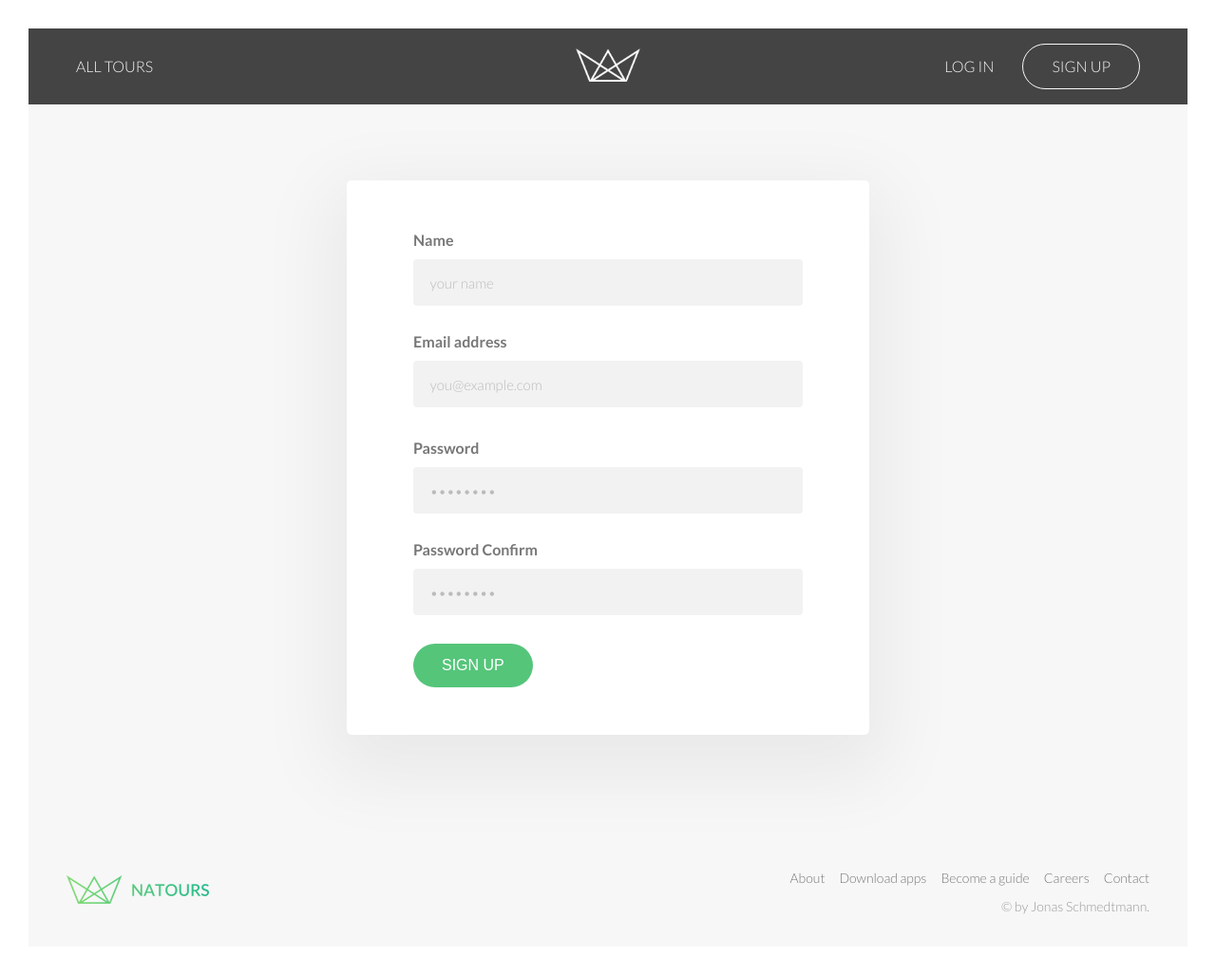
After one commit to haosmos/natours-node, a Node server app: page /signup in a window 1280 px wide. The commit adds this page. Shown: the whole page at 95% size. Run offline with Node 20, Linux system fonts and the light colour scheme; some libraries are stand-ins or nearby versions.

Commit message:
implemented sign-up functionality

```diff
--- a/controllers/authController.js
+++ b/controllers/authController.js
@@ -47,7 +47,7 @@ const createSendToken = (user, statusCode, res) => {
      });
 }
 
-exports.signup = catchAsyncError(async (req, res, next) => {
+exports.signUp = catchAsyncError(async (req, res, next) => {
   // const url = 'http://localhost:3000/me';
 
   const newUser = await User.create({
--- a/controllers/viewsController.js
+++ b/controllers/viewsController.js
@@ -41,6 +41,13 @@ exports.getTour = catchAsyncError(async (req, res, next) => {
        tour
      });
 });
+
+exports.getSignUpForm = (req, res) => {
+  res.status(200)
+     .render('signUp', {
+       title: 'Sign up',
+     });
+};
 
 exports.getLoginForm = (req, res) => {
   res.status(200)
--- a/package.json
+++ b/package.json
@@ -18,6 +18,7 @@
 		"compression": "^1.7.4",
 		"cookie-parser": "^1.4.6",
 		"dotenv": "^16.0.1",
+		"embla-carousel": "^7.0.0-rc04",
 		"express": "^4.18.1",
 		"express-mongo-sanitize": "^2.2.0",
 		"express-rate-limit": "^6.4.0",
@@ -36,6 +37,7 @@
 		"sharp": "^0.30.7",
 		"slugify": "^1.6.5",
 		"stripe": "^9.12.0",
+		"swiper": "^8.3.1",
 		"validator": "^13.7.0",
 		"xss-clean": "^0.1.1"
 	},
--- a/public/css/style.css
+++ b/public/css/style.css
@@ -1,3 +1,6 @@
+/*@import './../node_modules/swiper/swiper-bundle.min.css';*/
+/*@import 'swiper/css/navigation';*/
+
 :root {
   --section-rotate: 9vw;
 }
@@ -630,12 +633,40 @@ body {
 .reviews {
   display: grid;
   overflow-x: scroll;
+  /*min-width: 0;*/
+  max-width: 140rem;
+  margin: 100px;
   padding: 5rem 0;
   grid-column-gap: 6rem;
   grid-auto-flow: column;
   -ms-scroll-snap-type: x mandatory;
+
   scroll-snap-type: x mandatory;
 }
+
+/*.reviews {*/
+/*  display: flex;*/
+/*  overflow-x: hidden;*/
+/*  min-width: 0;*/
+/*  max-width: 120rem;*/
+/*  padding: 5rem 0;*/
+/*  !*grid-column-gap: 6rem;*!*/
+/*  !*grid-auto-flow: column;*!*/
+/*  -ms-scroll-snap-type: x mandatory;*/
+/*  */
+/*  scroll-snap-type: x mandatory;*/
+/*}*/
+
+/*.reviews {*/
+/*  display: flex;*/
+/*  overflow-x: scroll;*/
+/*  min-width: 0;*/
+/*  padding: 5rem 0;*/
+/*  gap: 6rem;*/
+/*  -ms-scroll-snap-type: x mandatory;*/
+/*  */
+/*  scroll-snap-type: x mandatory;*/
+/*}*/
 
 .reviews__card {
   display: -webkit-box;
@@ -644,12 +675,15 @@ body {
   align-items: center;
   -ms-flex-direction: column;
   flex-direction: column;
-  width: 30rem;
+  max-width: 30rem !important;
+  height: auto !important;
+  margin: 2rem;
   padding: 4rem;
   border-radius: 3px;
   background-color: #f7f7f7;
   -webkit-box-shadow: 0 1.5rem 4rem rgba(0, 0, 0, 0.15);
   box-shadow: 0 1.5rem 4rem rgba(0, 0, 0, 0.15);
+  box-shadow: 1px 1px #5cc17a;
   scroll-snap-align: center;
   -webkit-box-orient: vertical;
   -webkit-box-direction: normal;
@@ -1157,13 +1191,37 @@ body {
   border-bottom: 1px solid currentColor;
 }
 
+/*.card-container {*/
+/*  display: grid;*/
+/*  max-width: 120rem;*/
+/*  margin: 0 auto;*/
+/*  grid-template-columns: repeat(3, 1fr);*/
+/*  grid-gap: 7rem;*/
+/*}*/
+
 .card-container {
   display: grid;
   max-width: 120rem;
   margin: 0 auto;
-  grid-template-columns: repeat(3, 1fr);
+
   grid-gap: 7rem;
 }
+
+/* 690 px*/
+@media (min-width: 33.125rem) {
+  .card-container { grid-template-columns: repeat(1, 3fr); }
+}
+
+/* 1112 px*/
+@media (min-width: 49.5rem) {
+  .card-container { grid-template-columns: repeat(2, 3fr); }
+}
+
+/* 1334 px*/
+@media (min-width: 85.375rem) {
+  .card-container { grid-template-columns: repeat(3, 3fr); }
+}
+
 
 .card {
   display: -webkit-box;
@@ -1433,3 +1491,35 @@ body {
   -webkit-box-shadow: 0 1rem 2rem rgba(0, 0, 0, 0.15);
   box-shadow: 0 1rem 2rem rgba(0, 0, 0, 0.15);
 }
+
+.signup-form {
+  max-width: 55rem;
+  margin: 0 auto;
+  padding: 5rem 7rem;
+  border-radius: 5px;
+  background-color: #fff;
+  -webkit-box-shadow: 0 2.5rem 8rem 2rem rgba(0, 0, 0, 0.06);
+  box-shadow: 0 2.5rem 8rem 2rem rgba(0, 0, 0, 0.06);
+}
+
+.swiper-button-prev::after {
+  margin-left: 5rem;
+  color: #88ff89;
+}
+
+.swiper-button-next::after {
+  margin-right: 5rem;
+  color: #88ff89;
+}
+
+@media (max-width: 60rem) {
+  .swiper-button-prev {
+    display: none !important;
+  }
+}
+
+@media (max-width: 60rem) {
+  .swiper-button-next {
+    display: none !important;
+  }
+}
--- a/routes/userRoutes.js
+++ b/routes/userRoutes.js
@@ -4,7 +4,7 @@ const authController = require('./../controllers/authController');
 
 const router = express.Router();
 
-router.post('/signup', authController.signup);
+router.post('/signup', authController.signUp);
 router.post('/login', authController.login);
 router.get('/logout', authController.logout);
 
--- a/routes/viewRoutes.js
+++ b/routes/viewRoutes.js
@@ -14,6 +14,7 @@ router.get(
 );
 router.get('/tour/:slug', authController.isLoggedIn, viewsController.getTour);
 router.get('/login', authController.isLoggedIn, viewsController.getLoginForm);
+router.get('/signup', viewsController.getSignUpForm);
 router.get('/me', authController.protect, viewsController.getAccount);
 router.get('/my-tours', authController.protect, viewsController.getMyTours);
 
--- a/views/_header.pug
+++ b/views/_header.pug
@@ -11,4 +11,4 @@ header.header
 				span= user.name.split(' ')[0]
 		else
 			a.nav__el(href='/login') Log in
-			a.nav__el.nav__el--cta(href='#') Sign up
+			a.nav__el.nav__el--cta(href='/signup') Sign up
--- a/views/_reviewCard.pug
+++ b/views/_reviewCard.pug
@@ -1,5 +1,5 @@
 mixin reviewCard(review)
-	.reviews__card
+	.reviews__card.swiper-slide
 		.reviews__avatar
 			img.reviews__avatar-img(src=`/img/users/${review.user.photo}`,
 			alt=`${review.user.name}`)
--- a/views/base.pug
+++ b/views/base.pug
@@ -5,6 +5,7 @@ html
 		meta(name='viewport' content='width=device-width, initial-scale=1.0')
 		title Natours | #{title}
 		link(rel='stylesheet', href='/css/style.css')
+		link(rel="stylesheet" href="https://unpkg.com/swiper@8/swiper-bundle.min.css")
 		link(rel='shortcut icon', type='image/png' href='/img/logo-green-small.png')
 		link(rel='stylesheet', href='https://fonts.googleapis.com/css?family=Lato:300,300i,700')
 
@@ -24,5 +25,6 @@ html
 		//script(src='/js/mapbox.js')
 		//script(src='/js/login.js')
 		script(src='https://js.stripe.com/v3/')
+		script(src='https://unpkg.com/swiper@8/swiper-bundle.min.js')
 		script(src='/js/bundle.js')
 		//script(src='/js/bundle/dev/index.js')
--- /dev/null
+++ b/views/signUp.pug
@@ -0,0 +1,21 @@
+extends base
+
+block content
+	main.main
+		.signup-form
+			form.form
+				.form__group
+					label.form__label(for='name') Name
+					input#name.form__input(type='text', placeholder='your name', required)
+				.form__group.ma-bt-md
+					label.form__label(for='email') Email address
+					input#email.form__input(type='email', placeholder='you@example.com', required, minlength='8')
+				.form__group
+					label.form__label(for='password') Password
+					input#password.form__input(type='password', placeholder='••••••••', required)
+				.form__group.ma-bt-md
+					label.form__label(for='password-confirm') Password Confirm
+					input#password-confirm.form__input(type='password',
+					placeholder='••••••••', required, minlength='8')
+				.form__group
+					button.btn.btn--green.btn--signup Sign Up
```
Also changed, not shown: public/js/index.js (+22 -0 lines), public/js/reviewsSlider.js (added, +47 -0 lines), public/js/signUp.js (added, +30 -0 lines), views/tour.pug (+8 -3 lines), 1 other file.
